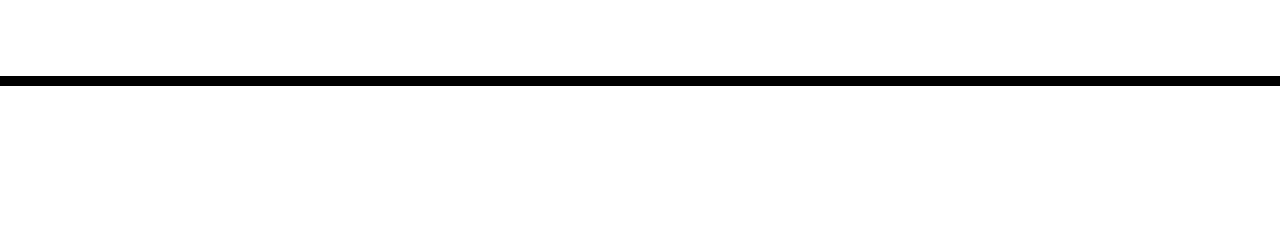
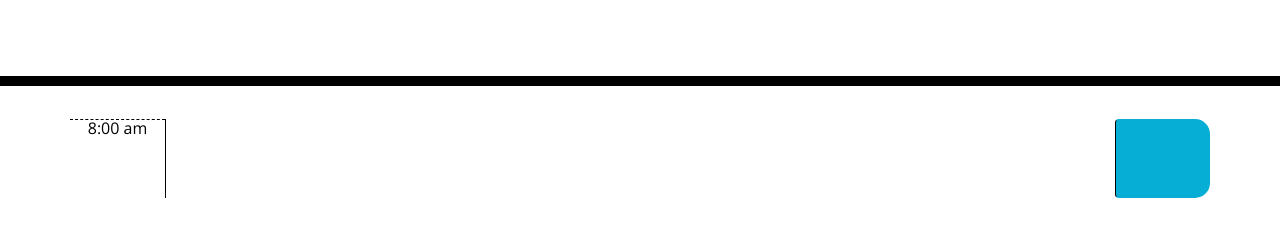
Before and after one commit to Tez28/carpe-the-day, a plain HTML site: page index.html in a window 1280 px wide. Shown: the part 182-418 px from the top of the page. Drawn offline with nearby package versions, Linux system fonts and the light colour scheme; files that its build step writes are made by us from their sources.

Commit message:
initial html hours

```diff
--- a/index.html
+++ b/index.html
@@ -18,7 +18,7 @@
       href="https://fonts.googleapis.com/css?family=Open+Sans&display=swap"
       rel="stylesheet"
     />
-    <link rel="stylesheet" href="style.css" />
+    <link rel="stylesheet" href="./css/style.css" />
     <title>Work Day Scheduler</title>
   </head>
 
@@ -30,6 +30,11 @@
     </header>
     <div class="container">
       <!-- Timeblocks go here -->
+      <div class="row time-block" id="8hr" >
+          <div class="col-md-1 hour">8:00 am</div>
+          <textarea class="col-md-10 description"></textarea>
+          <button class="btn saveBtn col-md-1"><i class="oi oi-cloud-upload mr-2"></i></button>
+      </div>
     </div>
 
     <script src="https://code.jquery.com/jquery-3.4.1.min.js"></script>
```
